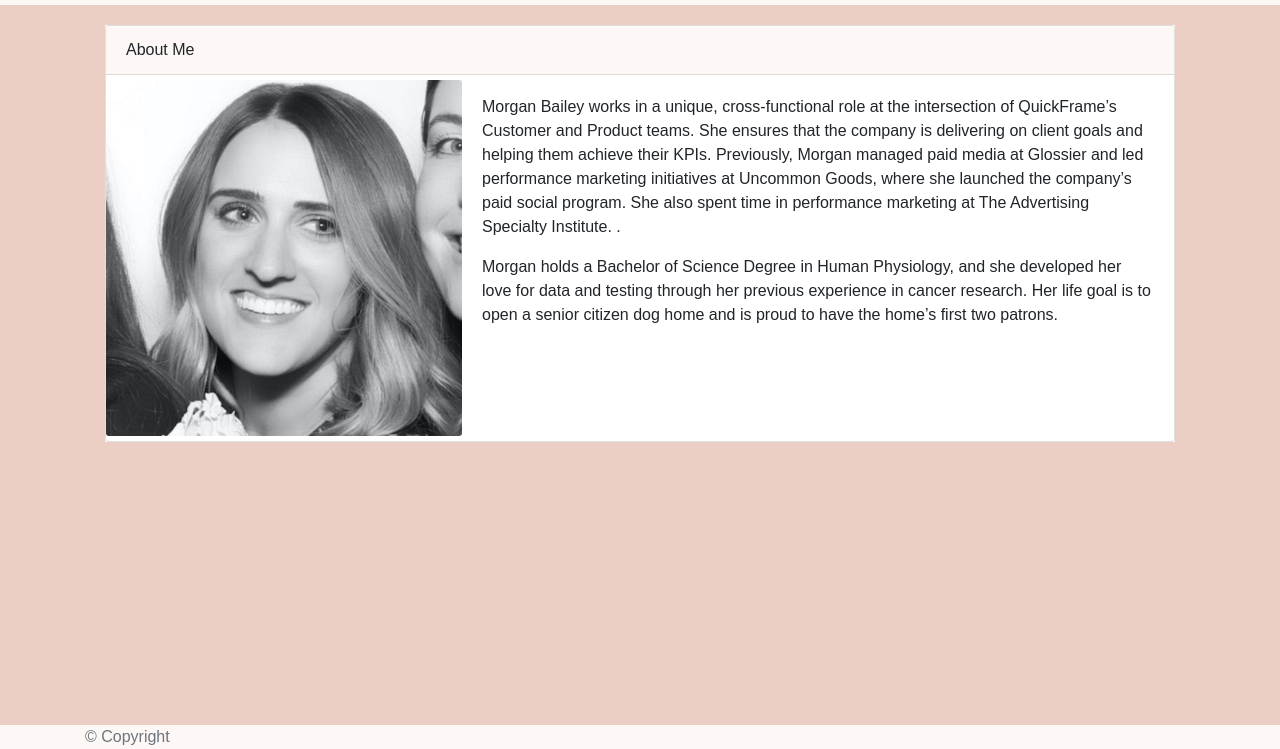
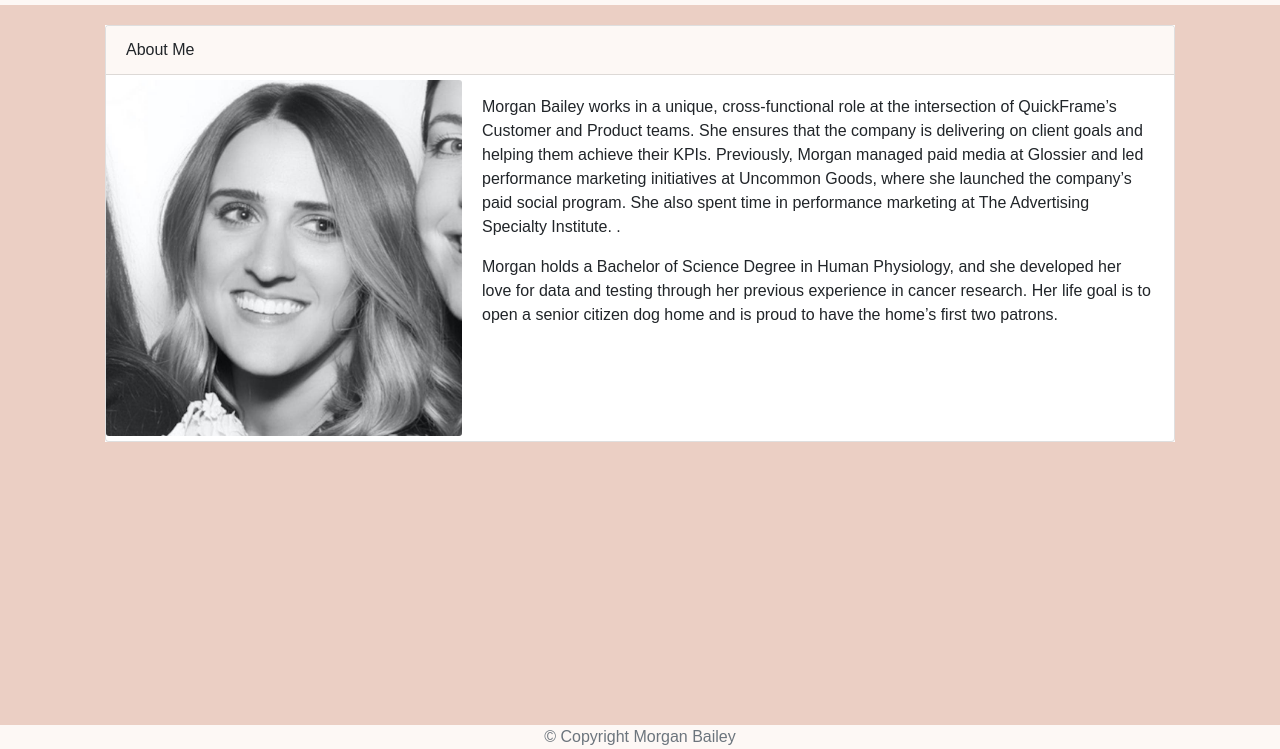
Before and after one commit to morgan-b/mb_responsiveportfolio, a plain HTML site: page index.html in a window 1280 px wide. Shown: the part 51-800 px from the top of the page. Drawn offline with nearby package versions, Linux system fonts and the light colour scheme.

Commit message:
stylized footer text

```diff
--- a/index.html
+++ b/index.html
@@ -111,7 +111,7 @@
         <div class="container">
 
             <!-- text in the footer -->
-            <span class="text-muted text-muted-footer text-center">&copy; Copyright</span>
+            <span class="text-muted text-muted-footer text-center">&copy; Copyright Morgan Bailey</span>
 
         </div>
     </footer>
--- a/style.css
+++ b/style.css
@@ -67,3 +67,7 @@
   .form-group {
       margin: 3% auto;
   }
+
+  /* Styles the footer across pages to have centered text */
+  .footer
+  { text-align: center;}
```
Also changed, not shown: contact.html (+1 -1 lines), portfolio.html (+1 -1 lines).
